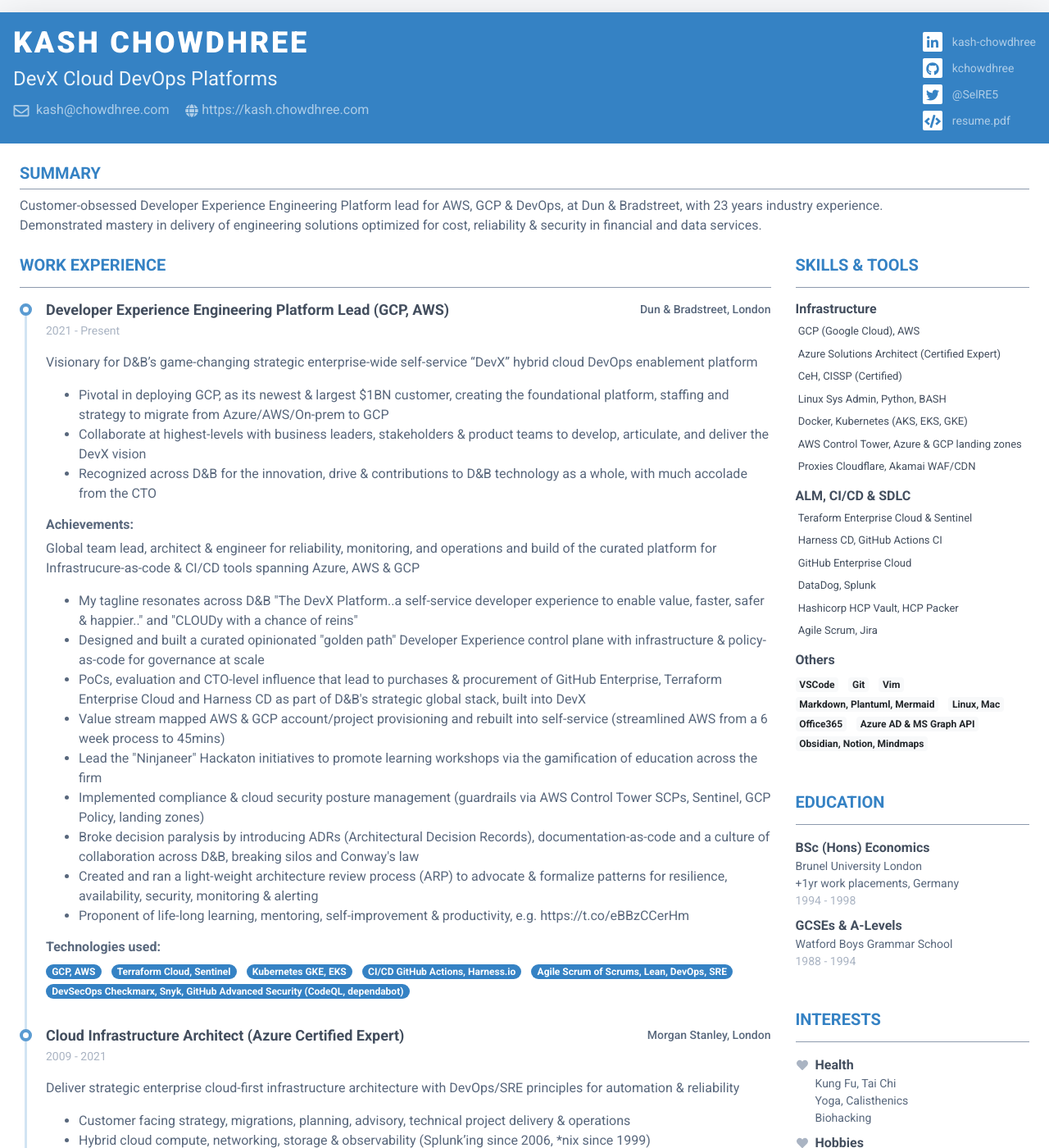
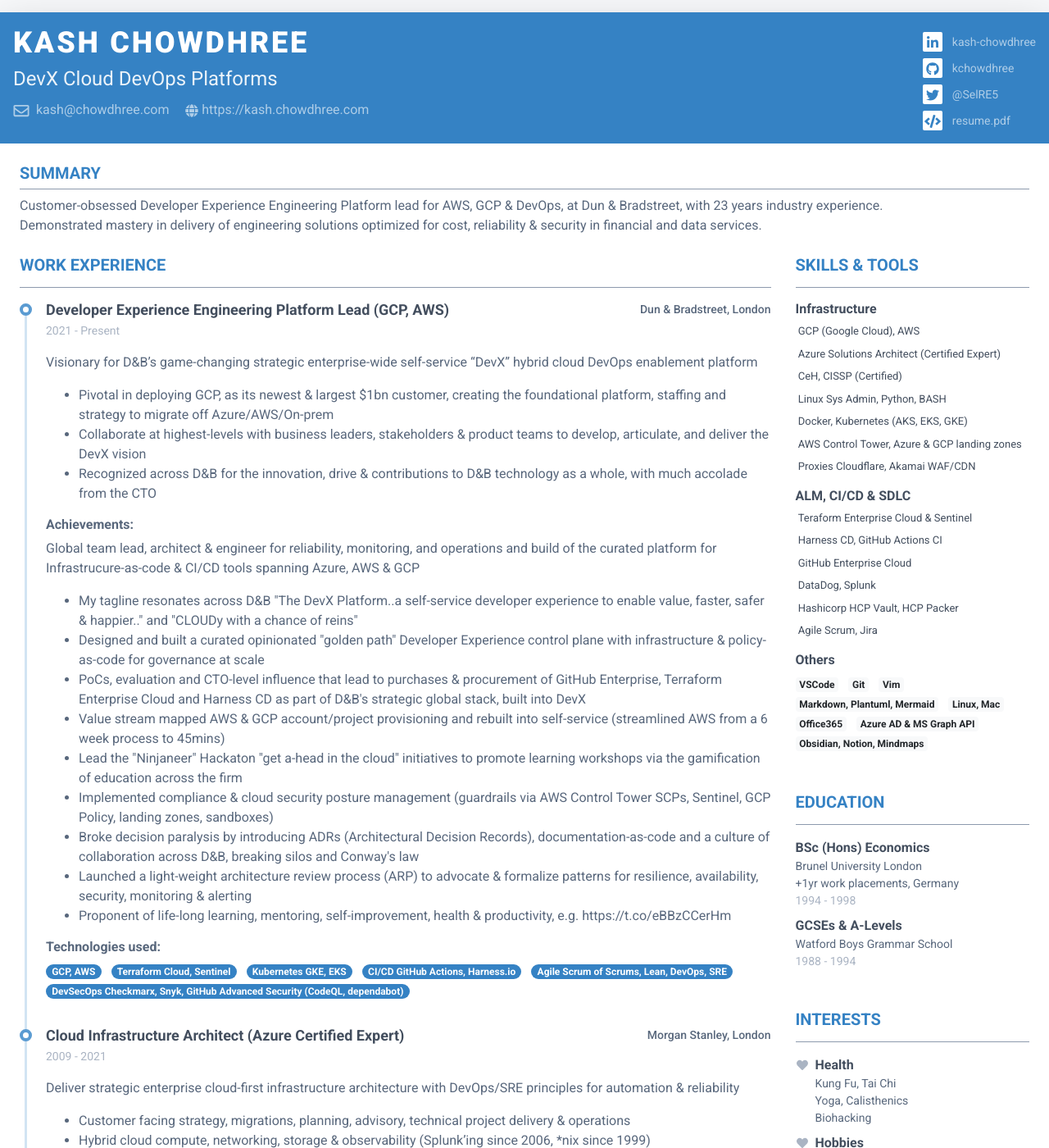
Before and after one commit to Hamy200/resume, a Jekyll site: the page built from index.markdown, in a window 1280 px wide and 1400 px high. Shown: the whole window at 82% size. Built offline with Jekyll 4.4.1, drawn with Linux system fonts in a browser that asks for light colours; nearby versions of some CDN libraries.

Commit message:
Update data.yml

```diff
--- a/_data/data.yml
+++ b/_data/data.yml
@@ -42,7 +42,7 @@ experiences:
     company: Dun & Bradstreet, London
     details: |
         Visionary for D&B's game-changing strategic enterprise-wide self-service "DevX" hybrid cloud DevOps enablement platform
-        - Pivotal in deploying GCP, as its newest & largest $1BN customer, creating the foundational platform, staffing and strategy to migrate from Azure/AWS/On-prem to GCP
+        - Pivotal in deploying GCP, as its newest & largest $1bn customer, creating the foundational platform, staffing and strategy to migrate off Azure/AWS/On-prem
         - Collaborate at highest-levels with business leaders, stakeholders & product teams to develop, articulate, and deliver the DevX vision
         - Recognized across D&B for the innovation, drive & contributions to D&B technology as a whole, with much accolade from the CTO
     achievements:
@@ -53,11 +53,11 @@ experiences:
         - Designed and built a curated opinionated "golden path" Developer Experience control plane with infrastructure & policy-as-code for governance at scale
         - PoCs, evaluation and CTO-level influence that lead to purchases & procurement of GitHub Enterprise, Terraform Enterprise Cloud and Harness CD as part of D&B's strategic global stack, built into DevX
         - Value stream mapped AWS & GCP account/project provisioning and rebuilt into self-service (streamlined AWS from a 6 week process to 45mins)
-        - Lead the "Ninjaneer" Hackaton initiatives to promote learning workshops via the gamification of education across the firm
-        - Implemented compliance & cloud security posture management (guardrails via AWS Control Tower SCPs, Sentinel, GCP Policy, landing zones)
+        - Lead the "Ninjaneer" Hackaton "get a-head in the cloud" initiatives to promote learning workshops via the gamification of education across the firm
+        - Implemented compliance & cloud security posture management (guardrails via AWS Control Tower SCPs, Sentinel, GCP Policy, landing zones, sandboxes)
         - Broke decision paralysis by introducing ADRs (Architectural Decision Records), documentation-as-code and a culture of collaboration across D&B, breaking silos and Conway's law
-        - Created and ran a light-weight architecture review process (ARP) to advocate & formalize patterns for resilience, availability, security, monitoring & alerting
-        - Proponent of life-long learning, mentoring, self-improvement & productivity, e.g. https://t.co/eBBzCCerHm
+        - Launched a light-weight architecture review process (ARP) to advocate & formalize patterns for resilience, availability, security, monitoring & alerting
+        - Proponent of life-long learning, mentoring, self-improvement, health & productivity, e.g. https://t.co/eBBzCCerHm
     technologies:
       - GCP, AWS
       - Terraform Cloud, Sentinel
```
